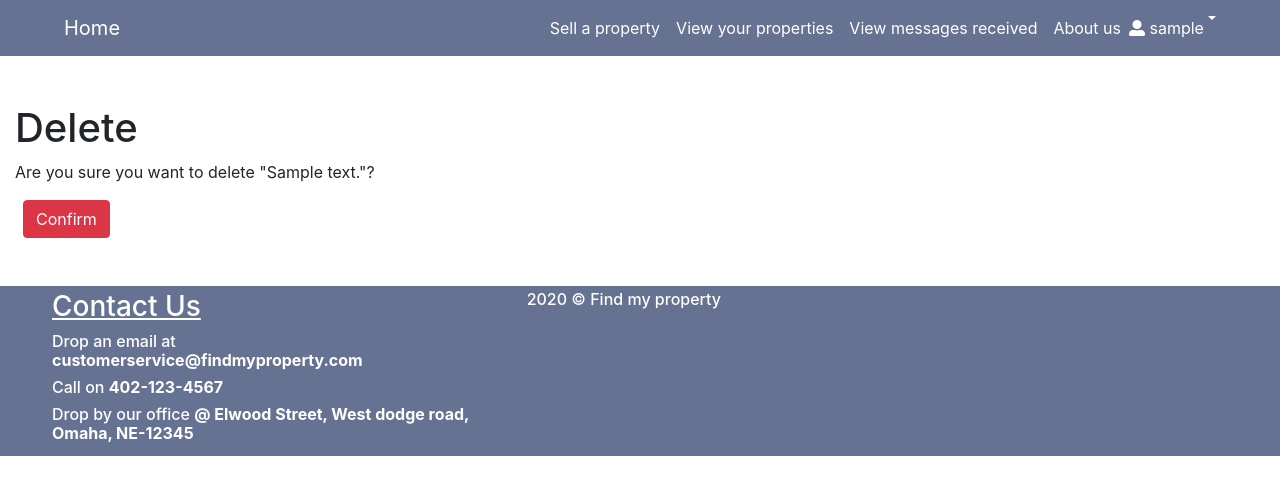
After one commit to Shravya9506/findMyPropertySite, a Django app: page /delete_message/1 in a window 1280 px wide. The commit adds this page. Shown: the top 478 px of the page. Run offline with Django 3.2, Linux system fonts and the light colour scheme; a user stored in the database is signed in; tables that the repository leaves empty hold one stand-in row (values such as "Sample post"); some libraries are stand-ins or nearby versions.

Commit message:
Delete message bug fix

```diff
--- /dev/null
+++ b/properties/templates/delete_message.html
@@ -0,0 +1,8 @@
+{% extends 'base.html' %}
+{% block content %}
+<h1>Delete</h1>
+<form action="" method="post">{% csrf_token %}
+    <p>Are you sure you want to delete "{{ message.message }}"?</p>
+    <button class="btn btn-danger ml-2" type="submit">Confirm</button>
+</form>
+{% endblock content %}
--- a/properties/templates/view_messages_received.html
+++ b/properties/templates/view_messages_received.html
@@ -12,7 +12,7 @@
       <div class="card-body">
         <h5 class="card-title">{{propertyMessage.message}}</h5>
         <p class="card-text">You can reply to the sender of message @ {{propertyMessage.email}} or call {{propertyMessage.phone}}</p>
-        <a href="{% url 'properties:delete_property' pk=propertyMessage.id %}" class="btn btn-primary">Delete</a>
+        <a href="{% url 'properties:delete_message' pk=propertyMessage.id %}" class="btn btn-primary">Delete</a>
       </div>
     </div>
   {% endfor%}
--- a/properties/urls.py
+++ b/properties/urls.py
@@ -18,4 +18,5 @@ urlpatterns = [
     path('view_your_favorites/<int:pk>', views.view_your_favorites, name='view_your_favorites'),
     path('look_up_property/<int:pk>', views.look_up_property, name='look_up_property'),
     path('property_pdf_email/<int:pk>', views.property_pdf_email, name='property_pdf_email'),
+    path('delete_message/<int:pk>', views.delete_message, name='delete_message')
 ]
--- a/properties/views.py
+++ b/properties/views.py
@@ -134,3 +134,12 @@ def property_pdf_email(request, pk):
     #send e-mail
     email.send()
     return render(request, 'pdf_sent.html')
+
+
+@login_required
+def delete_message(request, pk):
+    message = get_object_or_404(PropertyMessage, pk = pk)
+    if request.method == "POST":
+        message.delete()
+        return redirect('findMyProperty:home')
+    return render(request, 'delete_message.html', {'message': message})
```
